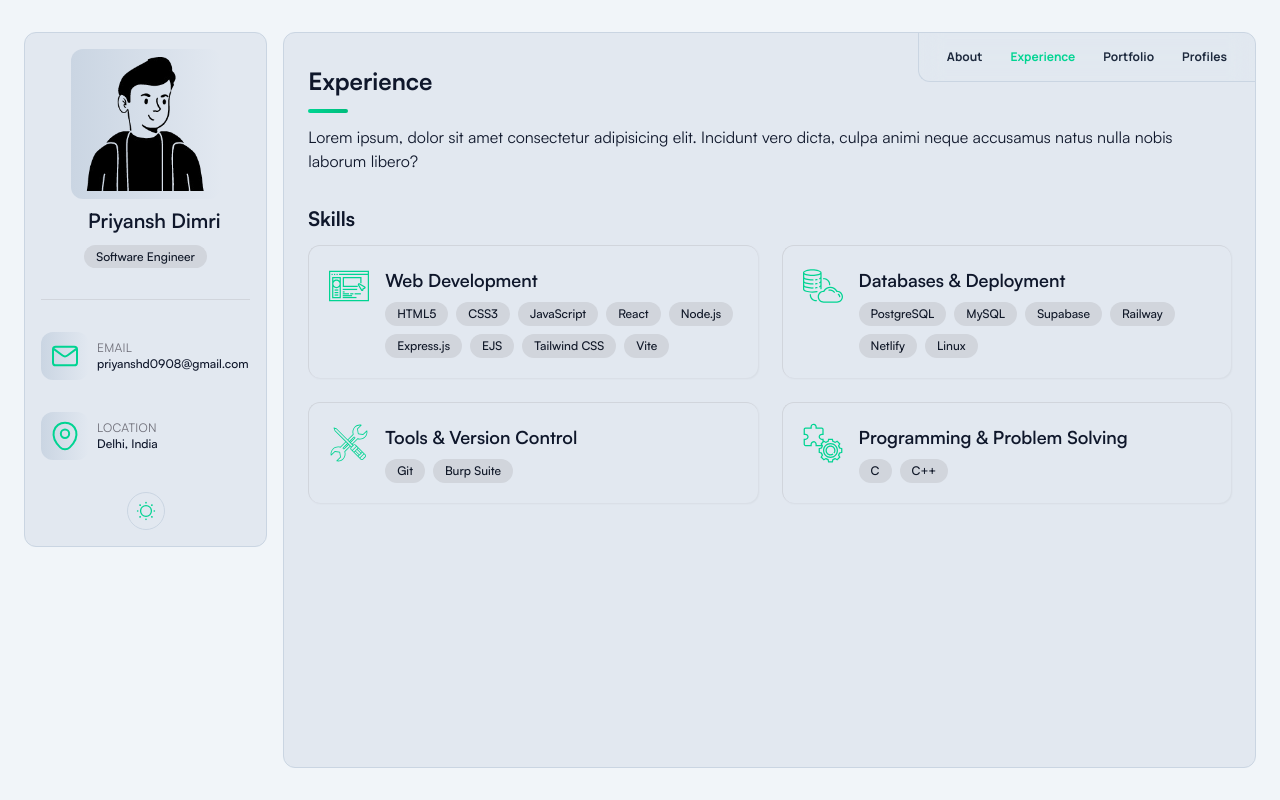
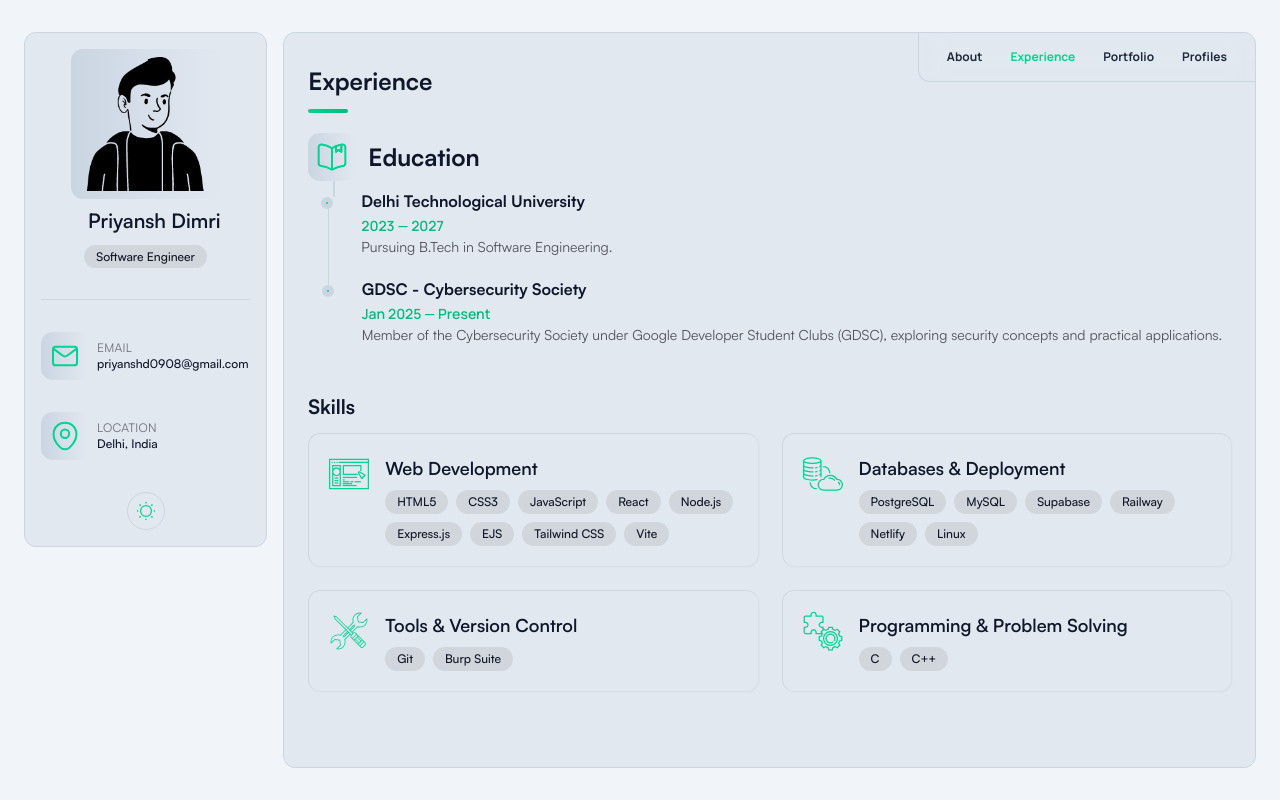
Before and after one commit to priyansh-dimri/portfolio, a React app: page / in a window 1280 px wide. Both pictures are taken after a click on the button "Experience". Built offline with nearby package versions, Linux system fonts and the light colour scheme; the HTML template or start-up script is replaced by a standard one.

Commit message:
add Education And Experience sections

```diff
--- /dev/null
+++ b/src/components/Experience.jsx
@@ -0,0 +1,60 @@
+import { motion } from "framer-motion";
+import ImageComponent from "./ImageComponent";
+import experiences from "./ExperienceData";
+
+const Experience = () => {
+  return (
+    <section className="my-5">
+      {experiences.map((section, index) => (
+        <div key={index} className="relative">
+          <div className="flex items-center gap-3 relative pb-4">
+            <ImageComponent
+              src={section.icon}
+              alt={section.category}
+              size={48}
+              className="relative z-10"
+            />
+            <h2 className="text-2xl font-bold">{section.category}</h2>
+            <div className="absolute left-[25px] top-[50%] bottom-0 w-[1.5px] bg-slate-300 dark:bg-zinc-700 z-10"></div>{" "}
+          </div>
+
+          {/* Experience/Education Items */}
+          <div className="relative ml-5">
+            {section.items.map((exp, expIndex) => (
+              <motion.div
+                key={expIndex}
+                initial={{ opacity: 0, y: 20 }}
+                animate={{ opacity: 1, y: 0 }}
+                transition={{ duration: 0.5, delay: expIndex * 0.2 }}
+                className={`relative pl-8 pb-5 ${
+                  expIndex !== section.items.length - 1
+                    ? "border-l-[1.5px] border-slate-300 dark:border-zinc-700"
+                    : "ml-[1.5px]"
+                }`}
+              >
+                {/* Dot */}
+                <div
+                  className="absolute left-[-8px] top-[-0.5px] w-3 h-3 bg-emerald-400
+                    rounded-full border-5 border-slate-300 dark:border-zinc-700"
+                ></div>
+
+                <h3 className="text-md font-bold relative -top-2">
+                  {exp.title}
+                </h3>
+
+                <span className="text-sm font-semibold text-emerald-500 font-['Manrope'] relative -top-2">
+                  {exp.duration}
+                </span>
+                <p className="text-sm text-zinc-600 dark:text-slate-300 relative -top-2">
+                  {exp.description}
+                </p>
+              </motion.div>
+            ))}
+          </div>
+        </div>
+      ))}
+    </section>
+  );
+};
+
+export default Experience;
--- /dev/null
+++ b/src/components/ExperienceData.jsx
@@ -0,0 +1,36 @@
+import Book from "../assets/images/book.svg";
+// import Work from "../assets/images/work.svg";
+
+const experiences = [
+  {
+    category: "Education",
+    icon: Book,
+    items: [
+      {
+        title: "Delhi Technological University",
+        duration: "2023 — 2027",
+        description: "Pursuing B.Tech in Software Engineering.",
+      },
+      {
+        title: "GDSC - Cybersecurity Society",
+        duration: "Jan 2025 — Present",
+        description:
+          "Member of the Cybersecurity Society under Google Developer Student Clubs (GDSC), exploring security concepts and practical applications.",
+      },
+    ],
+  },
+//   {
+//     category: "Experience",
+//     icon: Work,
+//     items: [
+//       {
+//         title: "Creative Director",
+//         duration: "2015 — Present",
+//         description:
+//           "Nemo enim ipsam voluptatem blanditiis praesentium voluptatum deleniti atque corrupti.",
+//       },
+//     ],
+//   },
+];
+
+export default experiences;
--- a/src/components/ImageComponent.jsx
+++ b/src/components/ImageComponent.jsx
@@ -2,7 +2,7 @@ const ImageComponent = ({ src, alt = "Image", size = 150 }) => {
   return (
     <div
       className="bg-gradient-to-r from-slate-300 to-slate-200 dark:from-zinc-600 dark:to-zinc-700
-        p-2 flex items-center justify-center overflow-hidden rounded-xl"
+        p-2 flex items-center justify-center overflow-hidden rounded-xl z-20"
       style={{ width: `${size}px`, height: `${size}px` }}
     >
       <img src={src} alt={alt} className="w-full h-full object-cover" />
--- a/src/components/SkillsSection.jsx
+++ b/src/components/SkillsSection.jsx
@@ -1,3 +1,4 @@
+import { motion } from "framer-motion";
 import skillsData from "./SkillsData";
 import Badge from "./Badge";
 
@@ -5,8 +6,11 @@ const SkillsSection = () => {
   return (
     <div className="grid grid-cols-1 md:grid-cols-2 gap-6">
       {skillsData.map((section, index) => (
-        <div
+        <motion.div
           key={index}
+          initial={{ opacity: 0, y: 20 }}
+          animate={{ opacity: 1, y: 0 }}
+          transition={{ duration: 0.5, delay: index * 0.2 }}
           className="flex gap-4 items-start p-5
             bg-slate-200 dark:bg-zinc-800
             border border-r-0 border-b-0 border-gray-300 dark:border-zinc-700
@@ -28,7 +32,7 @@ const SkillsSection = () => {
               ))}
             </div>
           </div>
-        </div>
+        </motion.div>
       ))}
     </div>
   );
--- a/src/layouts/NavPanel.jsx
+++ b/src/layouts/NavPanel.jsx
@@ -32,7 +32,6 @@ const NavPanel = () => {
       flex flex-col text-center items-center w-full max-w-full overflow-hidden
       grid grid-cols-2 gap-4 lg:flex lg:flex-col lg:self-start"
     >
-      {/* Profile Section */}
       <div className="flex flex-col justify-center items-center sm:grid sm:grid-cols-[auto_1fr] lg:flex lg:flex-col lg:justify-center lg:items-center col-span-2 gap-4 lg:gap-0">
         <ImageComponent src={profilePicture} alt="Profile Picture" className="row-span-2" />
         <p className="text-xl lg:py-2 font-semibold text-start sm:self-end">Priyansh Dimri</p>
@@ -41,7 +40,6 @@ const NavPanel = () => {
         </p>
       </div>
 
-      {/* Divider */}
       <motion.hr
         variants={hrVariants}
         initial="initial"
@@ -50,11 +48,9 @@ const NavPanel = () => {
         className="border-t border-gray-300 dark:border-zinc-700 my-4 w-full col-span-2"
       />
 
-      {/* Info Cards */}
       <InfoCard icon={email} alt="Email" label="EMAIL" value="priyanshd0908@gmail.com" />
       <InfoCard icon={location} alt="Location" label="LOCATION" value="Delhi, India" />
 
-      {/* Theme Toggle */}
       <div className="hidden lg:block">
         <ThemeToggle />
       </div>
--- a/src/views/About.jsx
+++ b/src/views/About.jsx
@@ -7,7 +7,7 @@ const About = () => {
     <div className="mx-2">
       <div className="text-2xl font-bold">About Me</div>
       <GradientBar />
-      <div className="text-sm font-light font-['Manrope'] my-3">
+      <div className="text-sm font-light font-['Manrope'] my-3 mt-4">
         I’m a <strong>problem solver and tech enthusiast</strong> passionate
         about building <strong>scalable, efficient, and secure systems</strong>.
         With a deep understanding of{" "}
--- a/src/views/Experience.jsx
+++ b/src/views/Experience.jsx
@@ -1,14 +1,14 @@
 import GradientBar from "../components/GradientBar";
 import SkillsSection from "../components/SkillsSection";
+import ExperienceComponent from "../components/Experience";
 
 const Experience = () => {
   return (
     <div className="mx-2">
       <div className="text-2xl font-bold">Experience</div>
       <GradientBar />
-      Lorem ipsum, dolor sit amet consectetur adipisicing elit. Incidunt vero
-      dicta, culpa animi neque accusamus natus nulla nobis laborum libero?
-      <div className="text-xl font-bold mt-8 mb-3">Skills</div>
+      <ExperienceComponent />
+      <div className="text-xl font-bold mb-3">Skills</div>
       <SkillsSection />
     </div>
   );
```
Also changed, not shown: src/assets/images/book.svg (added), src/assets/images/work.svg (added).
